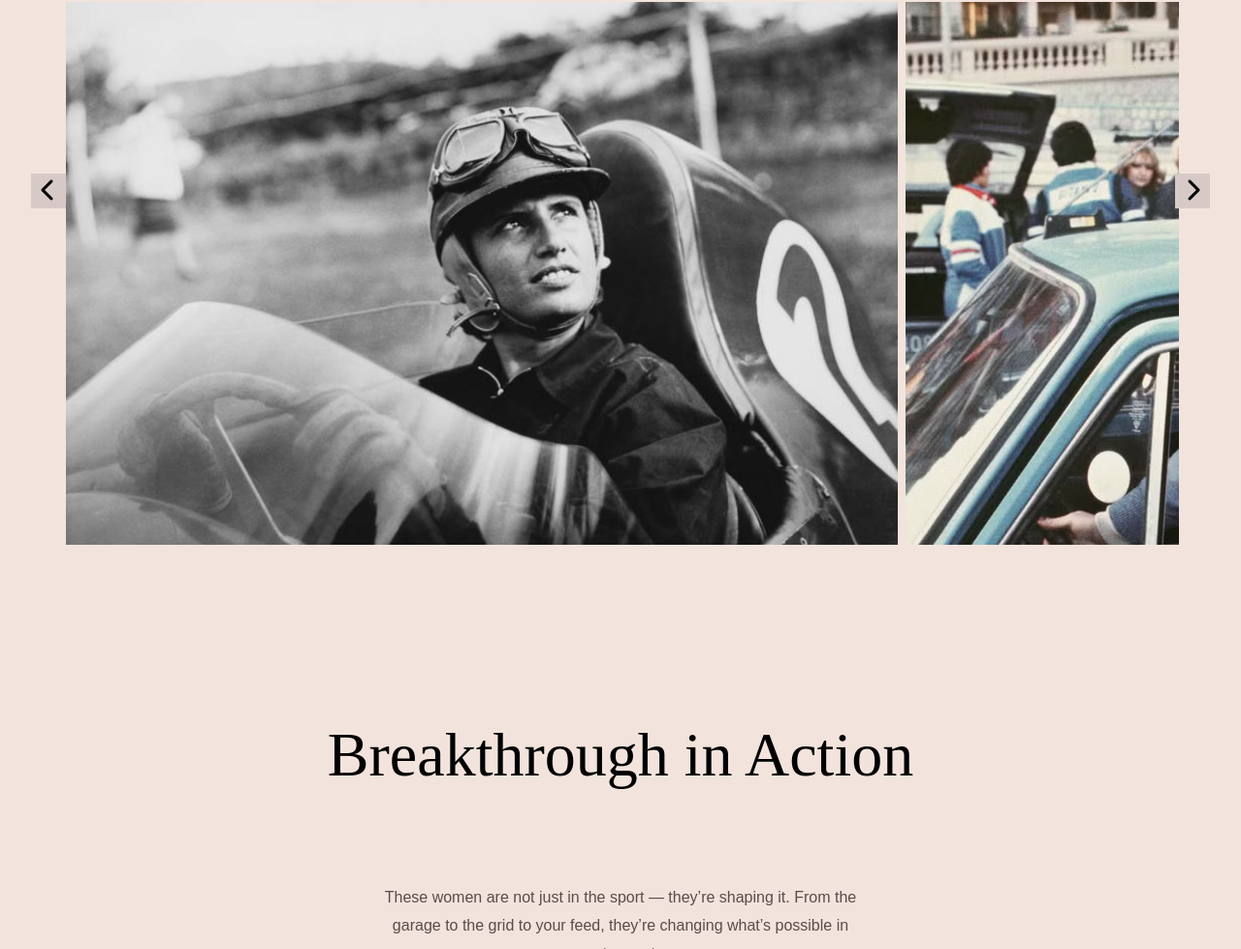
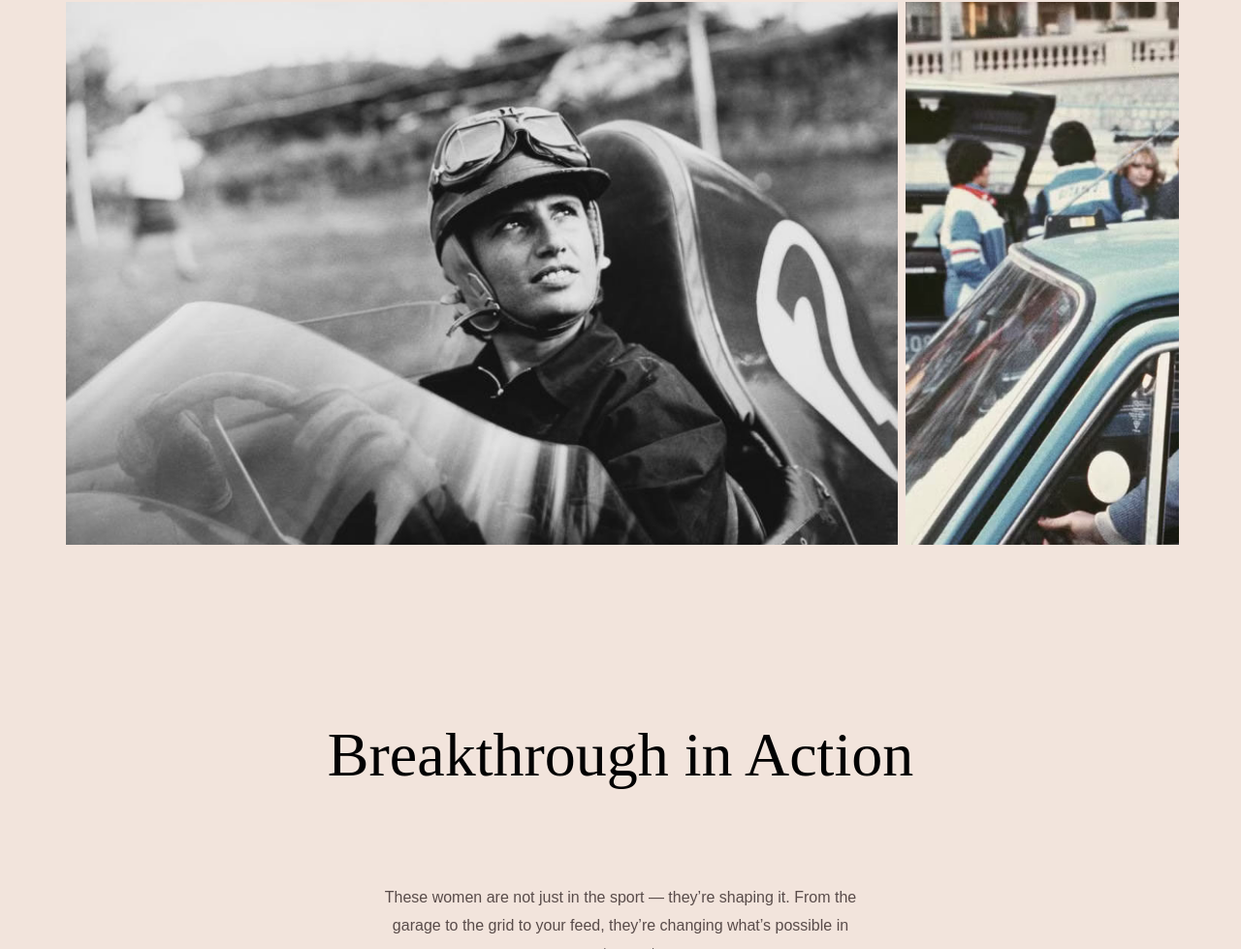
Before and after one commit to lianev02/girls-motorsport-website, a plain HTML site: page progress.html in a window 1280 px wide. Shown: the part 1431-2410 px from the top of the page at 97% size. Drawn offline with Linux system fonts and the light colour scheme; a web font is replaced by a local one.

Commit message:
Change arrows from the carousel

```diff
--- a/progress.html
+++ b/progress.html
@@ -70,9 +70,9 @@
         <section class="carousel-wrapper">
             <h2 class="section-title">Milestones Along the Way</h2>
 
-            <button class="carousel-arrow left" aria-label="scroll left">
+            <!-- <button class="carousel-arrow left" aria-label="scroll left">
                 <i class="fa-solid fa-chevron-left"></i>
-            </button>
+            </button> -->
 
             <ul class="carousel">
                 <!-- Item 1 Carousel -->
@@ -134,9 +134,9 @@
 
             </ul>
 
-            <button class="carousel-arrow right" aria-label="scroll right">
+            <!-- <button class="carousel-arrow right" aria-label="scroll right">
                 <i class="fa-solid fa-chevron-right"></i>
-            </button>
+            </button> -->
         </section>
 
 
```
